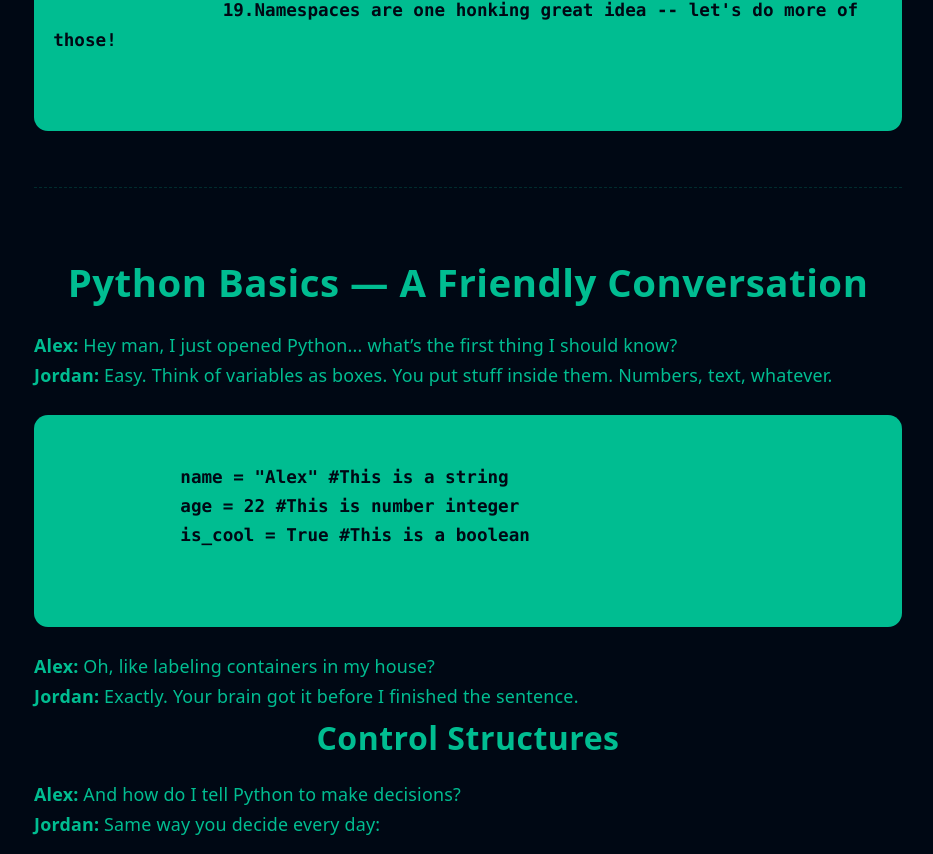
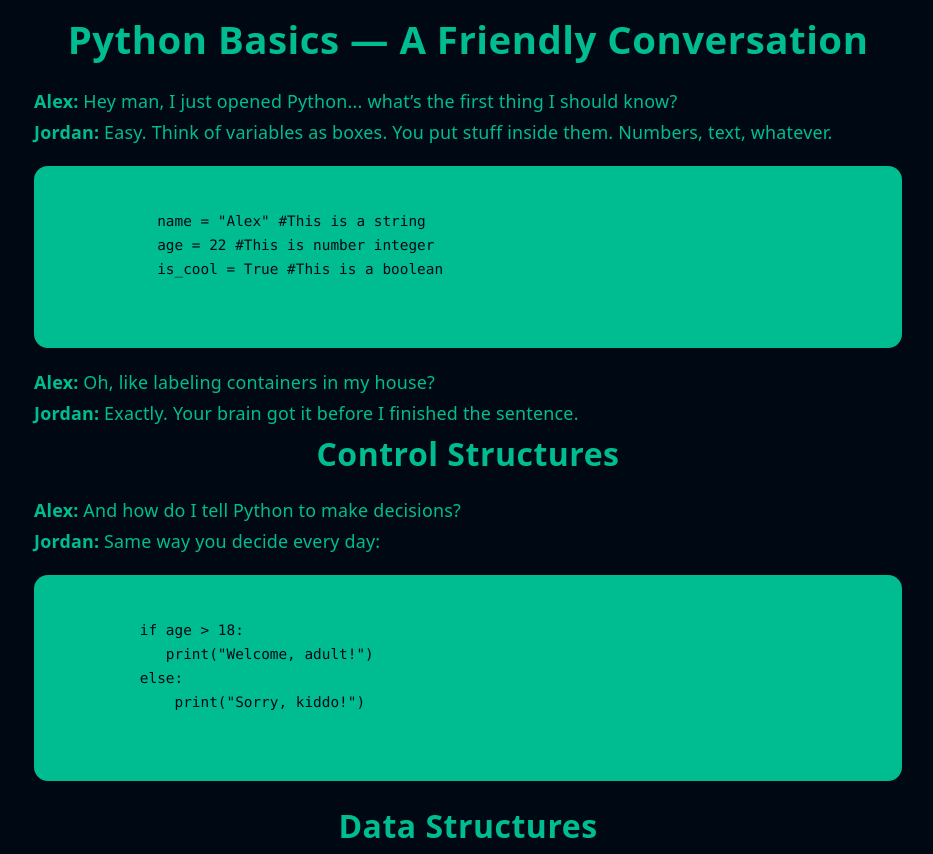
Before and after one commit to Junkdog-04/python, a plain HTML site: page index.html in a window 1280 px wide. Shown: the part 1186-2040 px from the top of the page, without its empty margins (172-1105 px from the left). Drawn offline with Linux system fonts and the light colour scheme.

Commit message:
Add tags pre and code at basics section in make decisions and fix the rules at pre tag at all html.

```diff
--- a/index.html
+++ b/index.html
@@ -79,12 +79,14 @@
 
         <p><strong>Jordan:</strong> Same way you decide every day:</p>
 
+       <pre>
         <code>
-      if age > 18:
-          print("Welcome, adult!")
-      else:
-          print("Sorry, kiddo!")
+          if age > 18:
+             print("Welcome, adult!")
+          else:
+              print("Sorry, kiddo!")
         </code>
+       </pre>
 
         <h3>Data Structures</h3>
 
--- a/styles.css
+++ b/styles.css
@@ -116,14 +116,13 @@ pre {
   padding: 1.2rem;
   border-radius: 14px;
   overflow-x: auto;
-  margin: 1.5rem 0;
-  font-size: clamp(0.9rem, 1.4vw, 1.1rem);
+  margin: 1.2rem 0;
+  font-size: 0.9rem;
   line-height: 1.6;
 }
 
 code {
   font-family: "JetBrains Mono", Consolas, monospace;
-  font-weight: 600;
   white-space: pre-wrap;
 }
 
```
